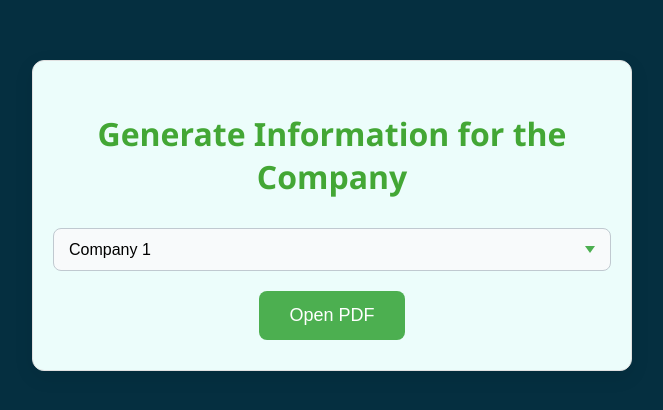
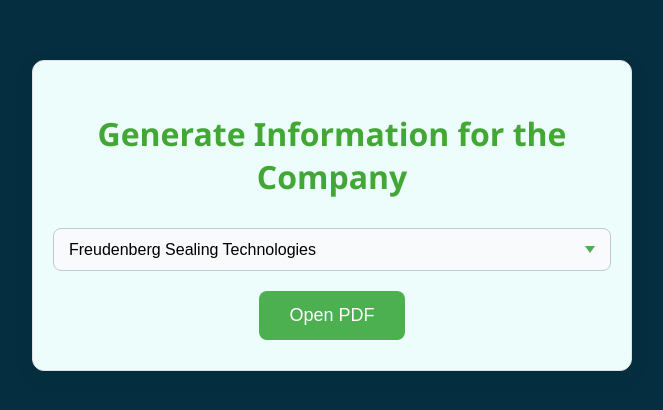
Before and after one commit to kodze8/company_SN, a plain HTML site: page index.html in a window 1280 px wide. Shown: the whole page, without its empty margins (308-971 px from the left). Drawn offline with Linux system fonts and the light colour scheme.

Commit message:
first commit

```diff
--- a/index.html
+++ b/index.html
@@ -170,29 +170,20 @@
     <h1>Generate Information for the Company</h1>
     <form id="pdfForm">
     <select id="company_name">
-        <option value="company_1.pdf">Company 1</option>
-        <option value="company_2.pdf">Company 2</option>
-        <option value="company_3.pdf">Company 3</option>
-        <option value="company_4.pdf">Company 4</option>
+        <option value="company_1.pdf">Freudenberg Sealing Technologies</option>
+        <option value="company_2.pdf">Siemens Healthineers AG</option>
+        <option value="company_3.pdf">ANDREAS STIHL AG & Co. KG</option>
     </select>
     <input type="submit" value="Open PDF">
     </form>
 
 </div>
 <script>
-//   document.getElementById('pdfForm').addEventListener('submit', function(e) {
-//     e.preventDefault();
-//     const select = document.getElementById('company_name');
-//     const pdfFile = select.value;  // e.g. "company_1.pdf"
-//     const pdfPath = `./companies/${pdfFile}`;
-//     console.log("Opening PDF:", pdfPath);
-//     window.open(pdfPath, '_blank');
-//   });
     document.getElementById('pdfForm').addEventListener('submit', function(e) {
     e.preventDefault();
     const select = document.getElementById('company_name');
-//   const pdfFile = select.value;  // e.g.
-   const pdfFile =  "company_1.pdf";
+    const pdfFile = select.value;  // e.g.
+
 
     const pdfPath = `./companies/${pdfFile}`;
     console.log("Downloading PDF:", pdfPath);
```
Also changed, not shown: 2 other files. Lines whose indentation alone changed are shown as unchanged.
